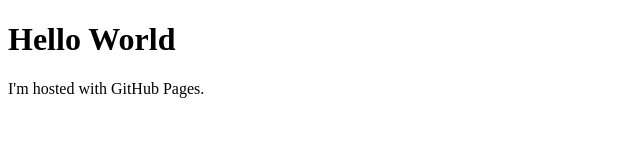
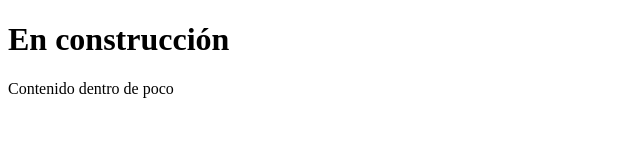
Before and after one commit to d4rw0rs/d4rw0rs.github.io, a plain HTML site: page index.html in a window 1280 px wide. Shown: the whole page, without its empty margins (0-640 px from the left). Drawn offline with Linux system fonts and the light colour scheme.

Commit message:
Update index.html

```diff
--- a/index.html
+++ b/index.html
@@ -1,7 +1,7 @@
 <!DOCTYPE html>
 <html>
 <body>
-<h1>Hello World</h1>
-<p>I'm hosted with GitHub Pages.</p>
+<h1>En construcción</h1>
+<p>Contenido dentro de poco</p>
 </body>
 </html>
```
